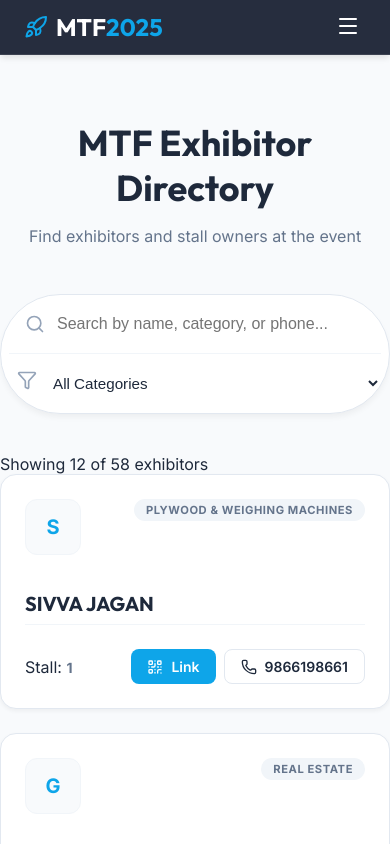
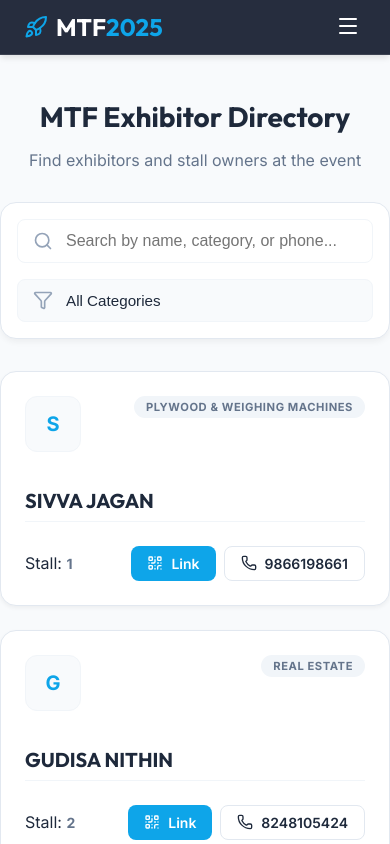
Before and after one commit to karnamvenkatachaitanya/MTF2025, a React (Vite) app in the folder frontend/: page /exhibitors in a window 390 px wide. Shown: the top 844 px of the page. Built offline with nearby package versions, Linux system fonts and the light colour scheme.

Commit message:
Remove count and improve mobile responsiveness for search bar

```diff
--- a/frontend/src/pages/Exhibitors.css
+++ b/frontend/src/pages/Exhibitors.css
@@ -1,21 +1,36 @@
 /* Exhibitors.css - Light Theme */
 .exhibitors-container {
     min-height: 100vh;
-    padding-top: 6rem;
+    padding-top: 5rem;
     padding-bottom: 5rem;
     background-color: var(--color-bg-light);
 }
 
 .page-header {
     text-align: center;
-    margin-bottom: 3rem;
+    margin-bottom: 2rem;
 }
 
 .page-title {
-    font-size: 2.25rem;
+    font-size: 1.75rem;
     font-weight: 700;
     color: var(--color-text-dark);
-    margin-bottom: 1rem;
+    margin-bottom: 0.5rem;
+}
+
+@media (min-width: 768px) {
+    .exhibitors-container {
+        padding-top: 6rem;
+    }
+
+    .page-title {
+        font-size: 2.25rem;
+        margin-bottom: 1rem;
+    }
+
+    .page-header {
+        margin-bottom: 3rem;
+    }
 }
 
 .page-subtitle {
@@ -28,13 +43,13 @@
     background: white;
     border: 1px solid #e2e8f0;
     box-shadow: 0 4px 6px -1px rgba(0, 0, 0, 0.05);
-    padding: 0.5rem;
-    border-radius: 9999px;
-    /* Pill shape */
-    margin-bottom: 2.5rem;
+    padding: 1rem;
+    border-radius: 1rem;
+    /* Rounded rect on mobile */
+    margin-bottom: 2rem;
     display: flex;
     flex-direction: column;
-    gap: 0.5rem;
+    gap: 1rem;
     max-width: 56rem;
     margin-left: auto;
     margin-right: auto;
@@ -45,6 +60,10 @@
         flex-direction: row;
         align-items: center;
         padding: 0.5rem 1rem;
+        border-radius: 9999px;
+        /* Pill shape on desktop */
+        gap: 0.5rem;
+        margin-bottom: 2.5rem;
     }
 }
 
@@ -65,11 +84,21 @@
 .search-input {
     width: 100%;
     background-color: transparent;
-    border: none;
+    border: 1px solid #f1f5f9;
+    /* Subtle border for input on mobile helps visibility */
+    border-radius: 0.5rem;
     padding: 0.75rem 1rem 0.75rem 3rem;
     color: var(--color-text-dark);
     outline: none;
     font-size: 1rem;
+}
+
+@media (min-width: 768px) {
+    .search-input {
+        border: none;
+        /* Remove inner border on desktop where container handles it */
+        border-radius: 0;
+    }
 }
 
 .search-input:focus {
@@ -79,14 +108,12 @@
 
 .filter-wrapper {
     position: relative;
-    border-top: 1px solid #f1f5f9;
-    padding-top: 0.5rem;
+    border-top: none;
+    padding-top: 0;
 }
 
 @media (min-width: 768px) {
     .filter-wrapper {
-        border-top: none;
-        padding-top: 0;
         border-left: 1px solid #e2e8f0;
         padding-left: 1rem;
     }
@@ -94,28 +121,43 @@
 
 .filter-icon {
     position: absolute;
-    left: 0.5rem;
+    left: 1rem;
     top: 50%;
     transform: translateY(-50%);
     color: #94a3b8;
+    z-index: 10;
+}
+
+@media (min-width: 768px) {
+    .filter-icon {
+        left: 0.5rem;
+        /* Closer on desktop */
+    }
 }
 
 .filter-select {
     width: 100%;
-    background-color: transparent;
-    border: none;
-    padding: 0.75rem 2rem 0.75rem 2.5rem;
-    /* Space for icon */
+    background-color: #f8fafc;
+    /* Slight bg for mobile dropdown */
+    border: 1px solid #f1f5f9;
+    padding: 0.75rem 2rem 0.75rem 3rem;
+    /* More space for icon */
+    border-radius: 0.5rem;
     color: var(--color-text-dark);
     outline: none;
     font-size: 0.95rem;
     cursor: pointer;
     font-weight: 500;
+    appearance: none;
+    /* Remove default arrow to control styling if needed, or keeping it is fine */
 }
 
 @media (min-width: 768px) {
     .filter-select {
         width: 13rem;
+        background-color: transparent;
+        border: none;
+        padding: 0.75rem 2rem 0.75rem 2.5rem;
     }
 }
 
--- a/frontend/src/pages/Exhibitors.jsx
+++ b/frontend/src/pages/Exhibitors.jsx
@@ -141,10 +141,7 @@
                     </div>
                 </div>
 
-                {/* Results Count */}
-                <div className="results-count">
-                    Showing {displayedExhibitors.length} of {filteredExhibitors.length} exhibitors
-                </div>
+
 
                 {/* Grid */}
                 {filteredExhibitors.length > 0 ? (
```
